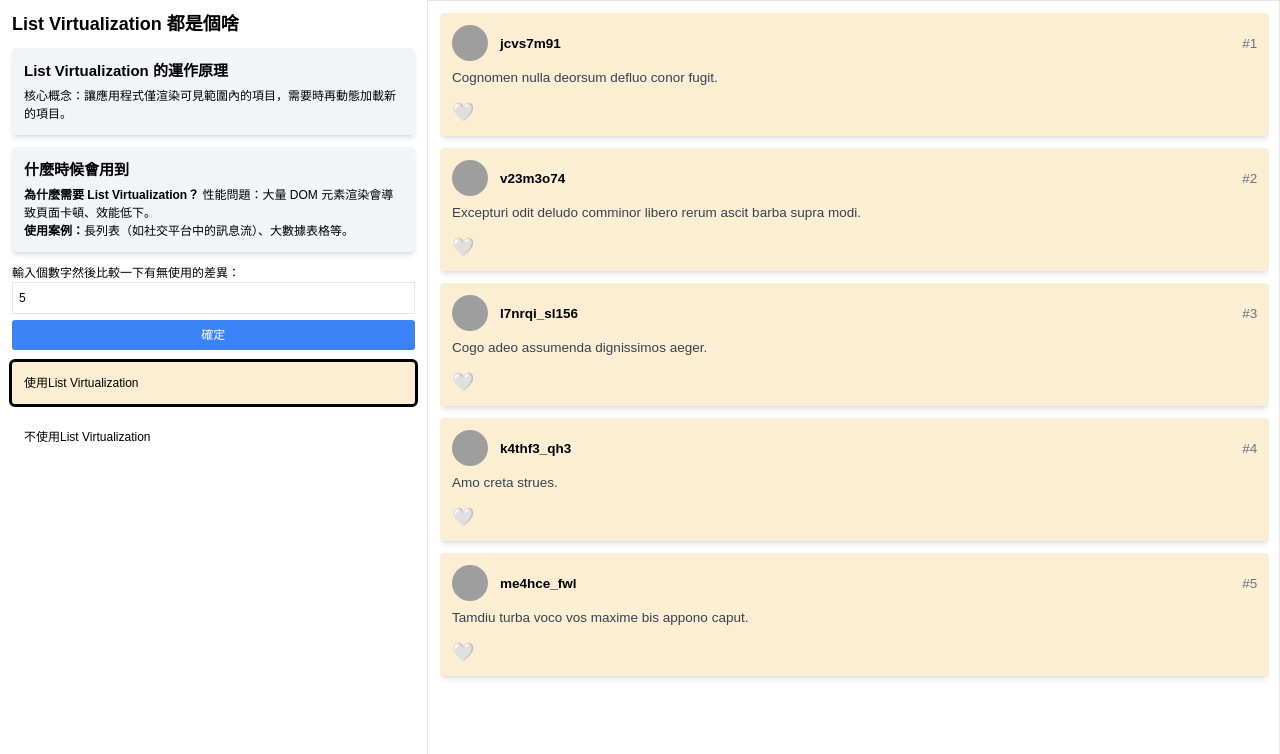
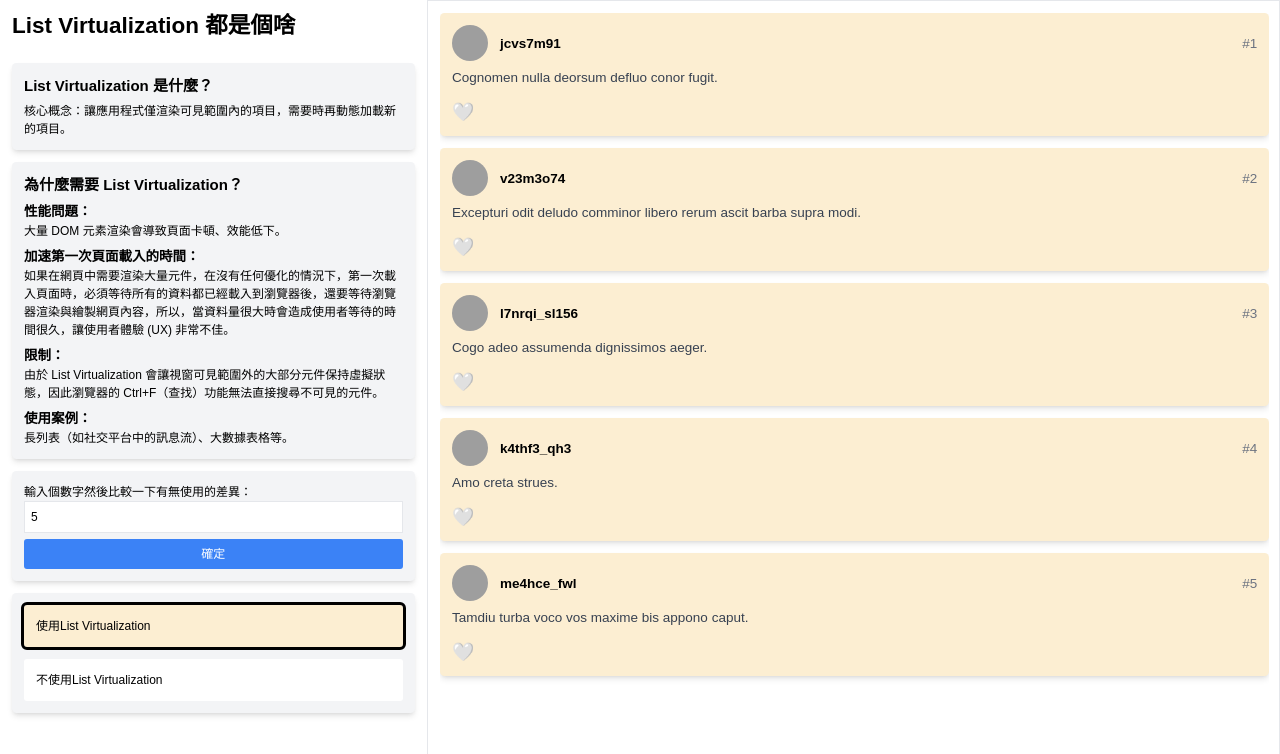
Before and after one commit to JuneLin2001/List-Virtualization-Discussion, a React (Vite) app: page /UsingListVirtualization in a window 1280 px wide. Shown: the top 754 px of the page. Built offline with nearby package versions, Linux system fonts and the light colour scheme; grey boxes are pictures that could not be loaded; the HTML template or start-up script is replaced by a standard one.

Commit message:
style: left panel

```diff
--- a/src/LeftPanel.jsx
+++ b/src/LeftPanel.jsx
@@ -17,31 +17,43 @@ const LeftPanel = ({ itemCount, setItemCount, setUsers }) => {
     setItemCount(tempItemCount);
     setUsers(generateRandomUsers(tempItemCount));
   };
+
   return (
-    <div className="w-1/3 p-4 flex flex-col space-y-4">
-      <h1 className="text-2xl font-bold">List Virtualization 都是個啥</h1>
+    <div className="w-1/3 h-screen md:h-[80vh] lg:h-[90vh] p-4 flex flex-col space-y-4">
+      <h1 className="text-3xl font-bold  mb-4">List Virtualization 都是個啥</h1>
 
       <section className="bg-gray-100 p-4 rounded-md shadow-md">
-        <h2 className="text-xl font-semibold">
-          List Virtualization 的運作原理
-        </h2>
+        <h2 className="text-xl font-semibold">List Virtualization 是什麼？</h2>
         <p className="mt-2">
           核心概念：讓應用程式僅渲染可見範圍內的項目，需要時再動態加載新的項目。
         </p>
       </section>
 
       <section className="bg-gray-100 p-4 rounded-md shadow-md">
-        <h2 className="text-xl font-semibold">什麼時候會用到</h2>
-        <p className="mt-2">
-          <strong>為什麼需要 List Virtualization？</strong> 性能問題：大量 DOM
-          元素渲染會導致頁面卡頓、效能低下。
+        <h2 className="text-xl font-semibold">
+          為什麼需要 List Virtualization？
+        </h2>
+        <h3 className="text-lg font-semibold mt-2">性能問題：</h3>
+        <p>大量 DOM 元素渲染會導致頁面卡頓、效能低下。</p>
+        <h3 className="text-lg font-semibold mt-2">
+          加速第一次頁面載入的時間：
+        </h3>
+        <p>
+          如果在網頁中需要渲染大量元件，在沒有任何優化的情況下，第一次載入頁面時，必須等待所有的資料都已經載入到瀏覽器後，還要等待瀏覽器渲染與繪製網頁內容，所以，當資料量很大時會造成使用者等待的時間很久，讓使用者體驗
+          (UX) 非常不佳。
         </p>
+
+        <h3 className="text-lg font-semibold mt-2">限制：</h3>
         <p>
-          <strong>使用案例：</strong>
-          長列表（如社交平台中的訊息流）、大數據表格等。
+          由於 List Virtualization
+          會讓視窗可見範圍外的大部分元件保持虛擬狀態，因此瀏覽器的
+          Ctrl+F（查找）功能無法直接搜尋不可見的元件。
         </p>
+        <h3 className="text-lg font-semibold mt-2">使用案例：</h3>
+        <p>長列表（如社交平台中的訊息流）、大數據表格等。</p>
       </section>
 
+      <section className="bg-gray-100 p-4 rounded-md shadow-md">
         <div>
           <p>輸入個數字然後比較一下有無使用的差異：</p>
           <input
@@ -58,8 +70,11 @@ const LeftPanel = ({ itemCount, setItemCount, setUsers }) => {
             確定
           </button>
         </div>
+      </section>
 
+      <section className="bg-gray-100 p-4 rounded-md shadow-md">
         <Selector />
+      </section>
     </div>
   );
 };
```
Lines whose indentation alone changed are shown as unchanged.
